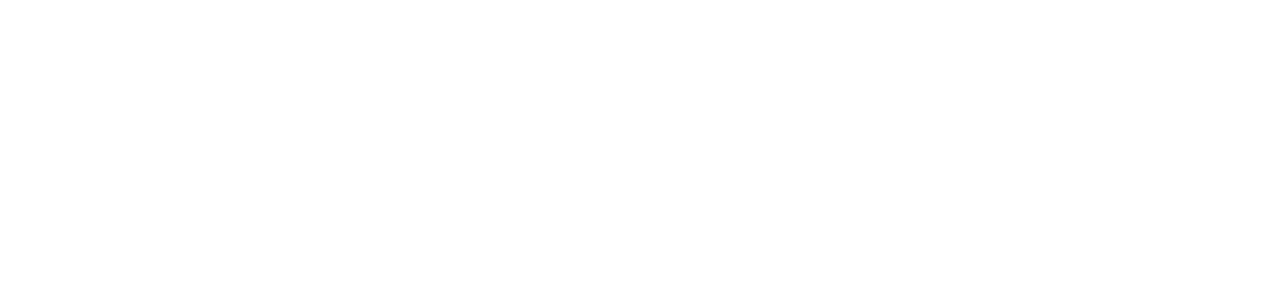
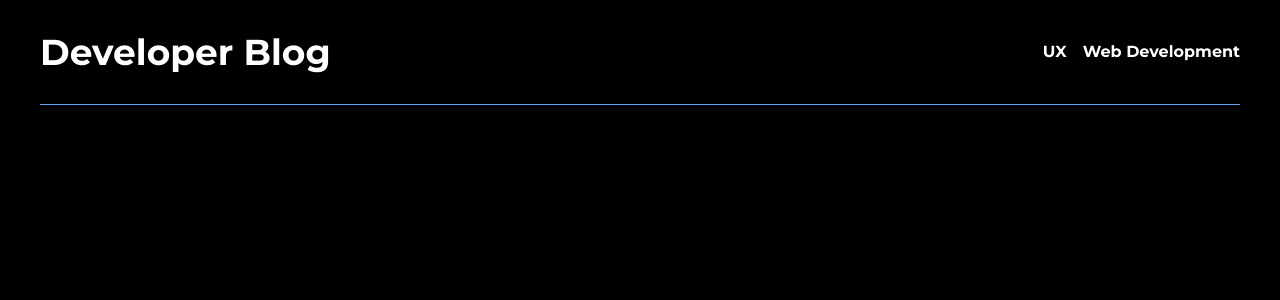
Before and after one commit to mehedi008h/dev-blog, a Next.js app: page / in a window 1280 px wide. Shown: the top 300 px of the page. Built offline with nearby package versions, Linux system fonts and the light colour scheme.

Commit message:
design navbar

```diff
--- /dev/null
+++ b/components/Header.jsx
@@ -0,0 +1,39 @@
+import React, { useState, useEffect } from "react";
+
+import Link from "next/link";
+
+const categories = [
+    {
+        name: "Web Development",
+    },
+    {
+        name: "UX",
+    },
+];
+
+const Header = () => {
+    return (
+        <div className="container mx-auto px-10 mb-8">
+            <div className="border-b w-full inline-block border-blue-400 py-8">
+                <div className="md:float-left block">
+                    <Link href="/">
+                        <span className="cursor-pointer font-bold text-4xl text-white">
+                            Developer Blog
+                        </span>
+                    </Link>
+                </div>
+                <div className="hidden md:float-left md:contents">
+                    {categories.map((category, index) => (
+                        <Link key={index} href={`/category/${category.slug}`}>
+                            <span className="md:float-right mt-2 align-middle text-white ml-4 font-semibold cursor-pointer">
+                                {category.name}
+                            </span>
+                        </Link>
+                    ))}
+                </div>
+            </div>
+        </div>
+    );
+};
+
+export default Header;
--- /dev/null
+++ b/components/Layout.jsx
@@ -0,0 +1,11 @@
+import React from "react";
+import Header from "./Header";
+
+const Layout = ({ children }) => (
+    <>
+        <Header />
+        {children}
+    </>
+);
+
+export default Layout;
--- a/components/index.js
+++ b/components/index.js
@@ -1,3 +1,5 @@
 export { default as PostCard } from "./PostCard";
 export { default as Categories } from "./Categories";
 export { default as PostWidget } from "./PostWidget";
+export { default as Header } from "./Header";
+export { default as Layout } from "./Layout";
--- a/pages/_app.js
+++ b/pages/_app.js
@@ -1,7 +1,12 @@
-import '../styles/globals.css'
+import { Layout } from "../components";
+import "../styles/globals.scss";
 
 function MyApp({ Component, pageProps }) {
-  return <Component {...pageProps} />
+    return (
+        <Layout>
+            <Component {...pageProps} />;
+        </Layout>
+    );
 }
 
-export default MyApp
+export default MyApp;
--- a/pages/index.js
+++ b/pages/index.js
@@ -1,17 +1,30 @@
-import Head from "next/head";
-import styles from "../styles/Home.module.css";
+import { PostCard, Categories, PostWidget } from "../components";
+
+const posts = [
+    {
+        title: "hello",
+    },
+    {
+        title: "hello1",
+    },
+];
 
 export default function Home() {
     return (
-        <div className={styles.container}>
-            <Head>
-                <title>Developer Blog</title>
-                <meta
-                    name="description"
-                    content="Generated by create next app"
-                />
-                <link rel="icon" href="/favicon.ico" />
-            </Head>
+        <div className="container mx-auto px-10 mb-8">
+            <div className="grid grid-cols-1 lg:grid-cols-12 gap-12">
+                <div className="lg:col-span-8 col-span-1">
+                    {posts.map((post, index) => (
+                        <PostCard key={index} post={post.node} />
+                    ))}
+                </div>
+                <div className="lg:col-span-4 col-span-1">
+                    <div className="lg:sticky relative top-8">
+                        <PostWidget />
+                        <Categories />
+                    </div>
+                </div>
+            </div>
         </div>
     );
 }
--- a/styles/Home.module.css
+++ /dev/null
@@ -1,116 +0,0 @@
-.container {
-  padding: 0 2rem;
-}
-
-.main {
-  min-height: 100vh;
-  padding: 4rem 0;
-  flex: 1;
-  display: flex;
-  flex-direction: column;
-  justify-content: center;
-  align-items: center;
-}
-
-.footer {
-  display: flex;
-  flex: 1;
-  padding: 2rem 0;
-  border-top: 1px solid #eaeaea;
-  justify-content: center;
-  align-items: center;
-}
-
-.footer a {
-  display: flex;
-  justify-content: center;
-  align-items: center;
-  flex-grow: 1;
-}
-
-.title a {
-  color: #0070f3;
-  text-decoration: none;
-}
-
-.title a:hover,
-.title a:focus,
-.title a:active {
-  text-decoration: underline;
-}
-
-.title {
-  margin: 0;
-  line-height: 1.15;
-  font-size: 4rem;
-}
-
-.title,
-.description {
-  text-align: center;
-}
-
-.description {
-  margin: 4rem 0;
-  line-height: 1.5;
-  font-size: 1.5rem;
-}
-
-.code {
-  background: #fafafa;
-  border-radius: 5px;
-  padding: 0.75rem;
-  font-size: 1.1rem;
-  font-family: Menlo, Monaco, Lucida Console, Liberation Mono, DejaVu Sans Mono,
-    Bitstream Vera Sans Mono, Courier New, monospace;
-}
-
-.grid {
-  display: flex;
-  align-items: center;
-  justify-content: center;
-  flex-wrap: wrap;
-  max-width: 800px;
-}
-
-.card {
-  margin: 1rem;
-  padding: 1.5rem;
-  text-align: left;
-  color: inherit;
-  text-decoration: none;
-  border: 1px solid #eaeaea;
-  border-radius: 10px;
-  transition: color 0.15s ease, border-color 0.15s ease;
-  max-width: 300px;
-}
-
-.card:hover,
-.card:focus,
-.card:active {
-  color: #0070f3;
-  border-color: #0070f3;
-}
-
-.card h2 {
-  margin: 0 0 1rem 0;
-  font-size: 1.5rem;
-}
-
-.card p {
-  margin: 0;
-  font-size: 1.25rem;
-  line-height: 1.5;
-}
-
-.logo {
-  height: 1em;
-  margin-left: 0.5rem;
-}
-
-@media (max-width: 600px) {
-  .grid {
-    width: 100%;
-    flex-direction: column;
-  }
-}
--- a/styles/globals.css
+++ /dev/null
@@ -1,20 +0,0 @@
-@tailwind base;
-@tailwind components;
-@tailwind utilities;
-
-html,
-body {
-    padding: 0;
-    margin: 0;
-    font-family: -apple-system, BlinkMacSystemFont, Segoe UI, Roboto, Oxygen,
-        Ubuntu, Cantarell, Fira Sans, Droid Sans, Helvetica Neue, sans-serif;
-}
-
-a {
-    color: inherit;
-    text-decoration: none;
-}
-
-* {
-    box-sizing: border-box;
-}
--- /dev/null
+++ b/styles/globals.scss
@@ -0,0 +1,63 @@
+@tailwind base;
+@tailwind components;
+@tailwind utilities;
+
+@import url("https://fonts.googleapis.com/css2?family=Montserrat:wght@300;400;700&display=swap");
+
+html,
+body {
+    padding: 0;
+    margin: 0;
+    font-family: "Montserrat", sans-serif;
+    &:before {
+        content: "";
+        content: "";
+        width: 100%;
+        height: 100vh;
+        //background: linear-gradient(to right bottom, #6d327c, #485DA6, #00a1ba, #01b18e, #32b37b);
+        background: black;
+        // background-image: url("../public/bg.jpg");
+        position: fixed;
+        left: 0;
+        top: 0;
+        z-index: -1;
+        background-position: 50% 50%;
+        background-repeat: no-repeat;
+        background-size: cover;
+    }
+}
+
+.text-shadow {
+    text-shadow: 0px 2px 0px rgb(0 0 0 / 30%);
+}
+
+.adjacent-post {
+    & .arrow-btn {
+        transition: width 300ms ease;
+        width: 50px;
+    }
+    &:hover {
+        & .arrow-btn {
+            width: 60px;
+        }
+    }
+}
+
+.react-multi-carousel-list {
+    & .arrow-btn {
+        transition: width 300ms ease;
+        width: 50px;
+        &:hover {
+            width: 60px;
+        }
+    }
+}
+
+a {
+    color: inherit;
+    text-decoration: none;
+}
+
+* {
+    box-sizing: border-box;
+}
```
